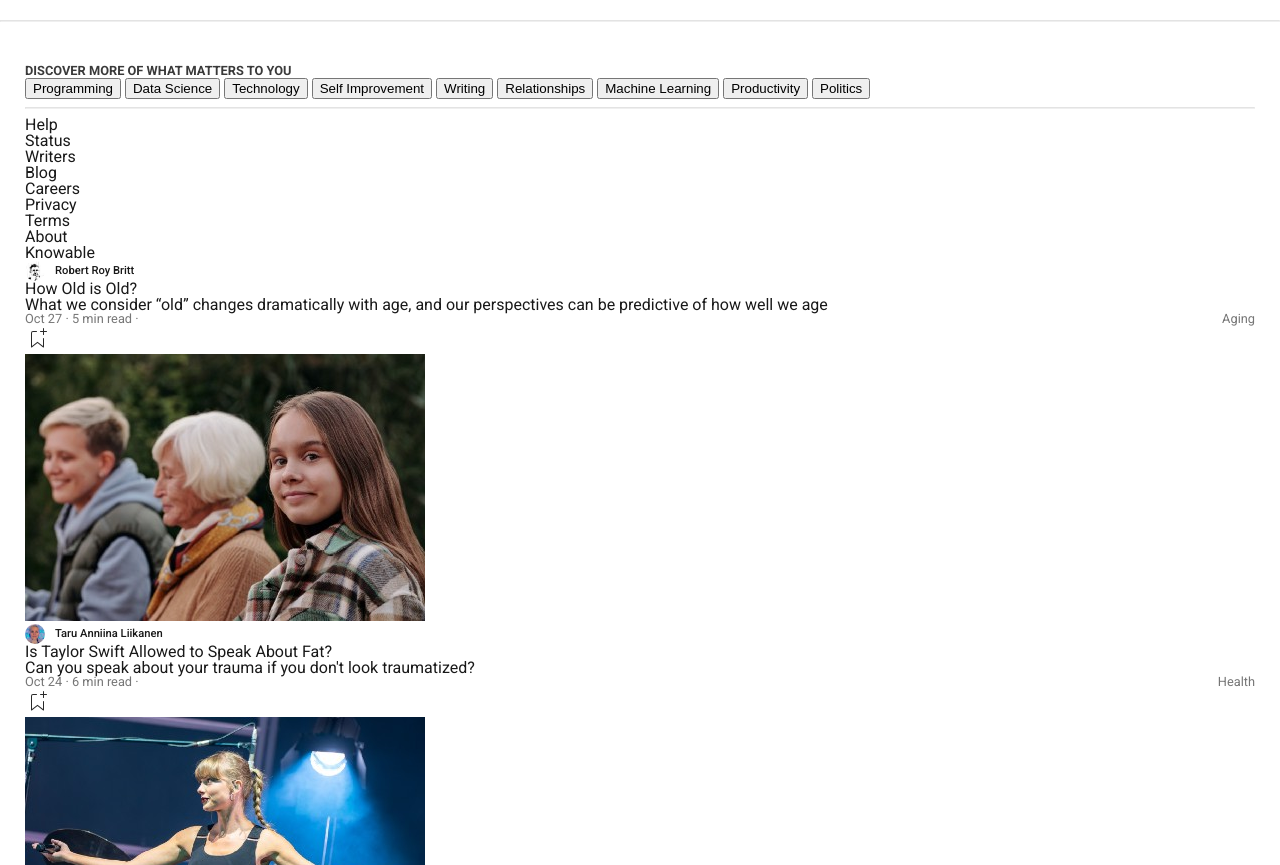
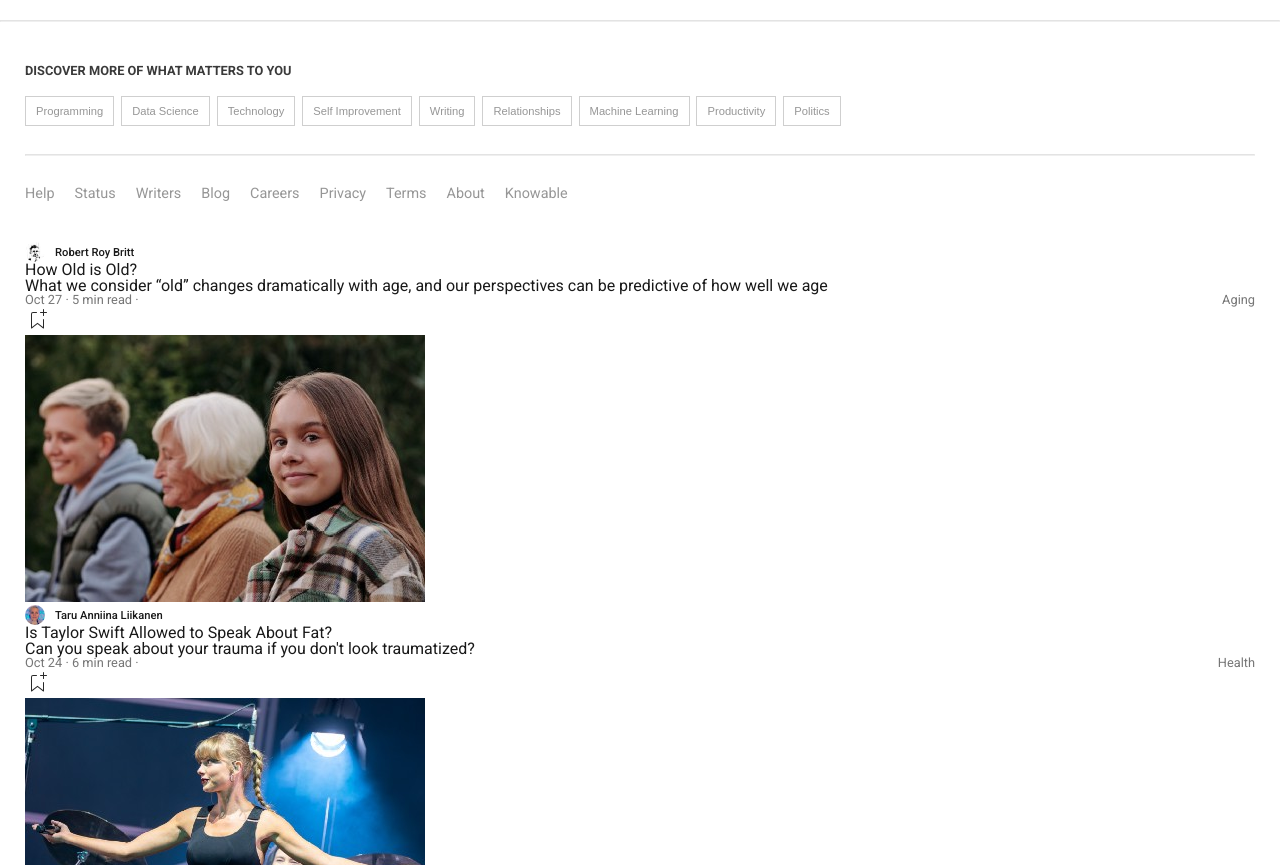
Before and after one commit to g-tonni/PROGETTO_SETTIMANALE_S5, a plain HTML site: page index.html in a window 1280 px wide. Shown: the part 1128-1993 px from the top of the page. Drawn offline with nearby package versions, Linux system fonts and the light colour scheme.

Commit message:
LINK E BOTTONI CONCLUSI

```diff
--- a/assets/css/style.css
+++ b/assets/css/style.css
@@ -232,3 +232,37 @@ hr {
 #seconda-parte {
   padding: 35px 25px;
 }
+
+#link-utili {
+  margin-bottom: 35px;
+}
+
+#link-utili h3 {
+  margin-bottom: 15px;
+}
+
+#link-utili button {
+  background-color: transparent;
+  padding: 8px 10px;
+  font-size: 0.7em;
+  margin: 3px;
+  margin-left: 0;
+  color: #19191974;
+  border: 1px solid #19191935;
+}
+
+#link-utili hr {
+  margin: 25px 0;
+}
+
+#link-utili ul {
+  display: flex;
+  flex-wrap: wrap;
+}
+
+#link-utili ul li {
+  color: #19191974;
+  font-size: 0.9em;
+  margin: 6px 20px;
+  margin-left: 0;
+}
```
